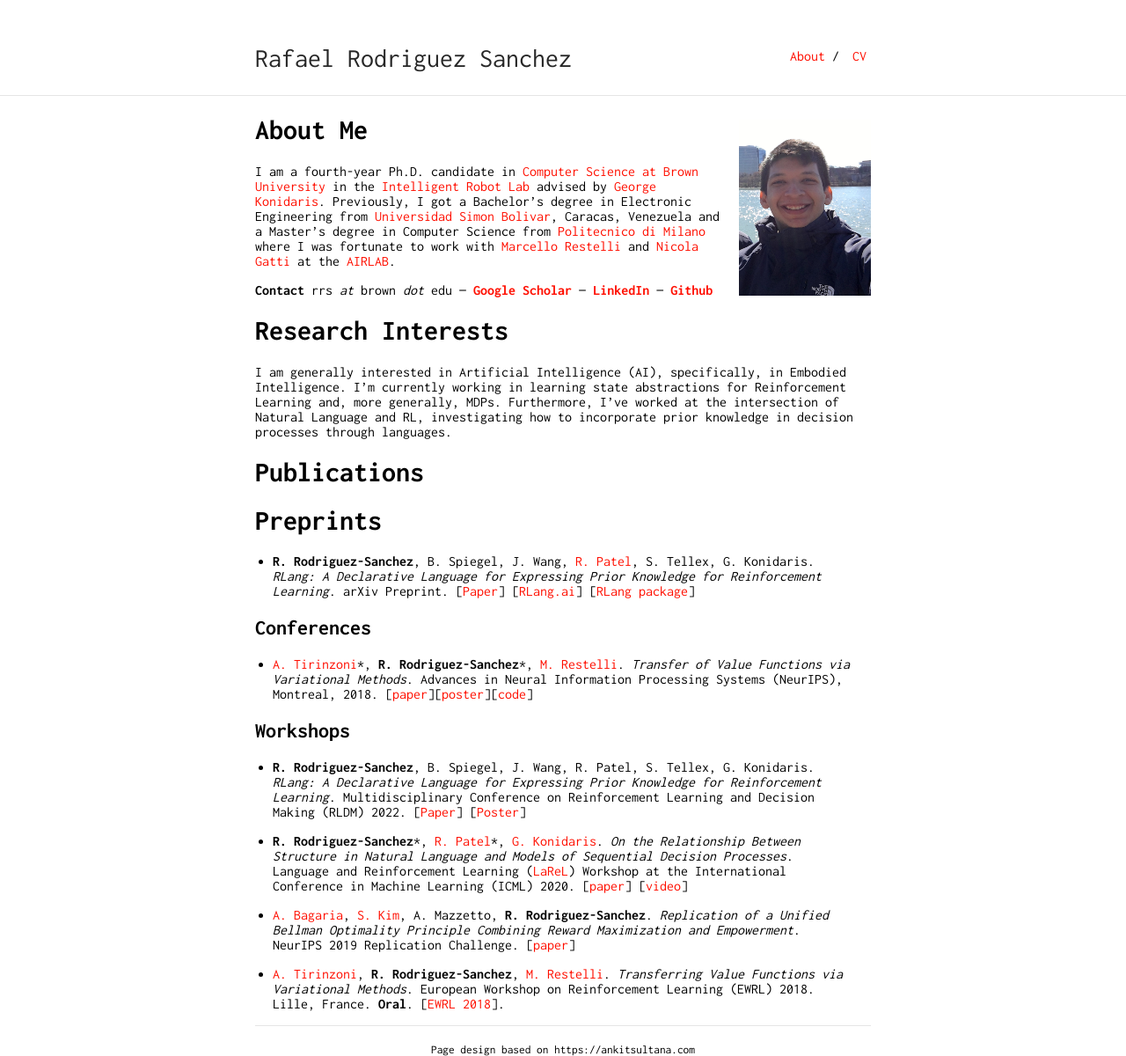
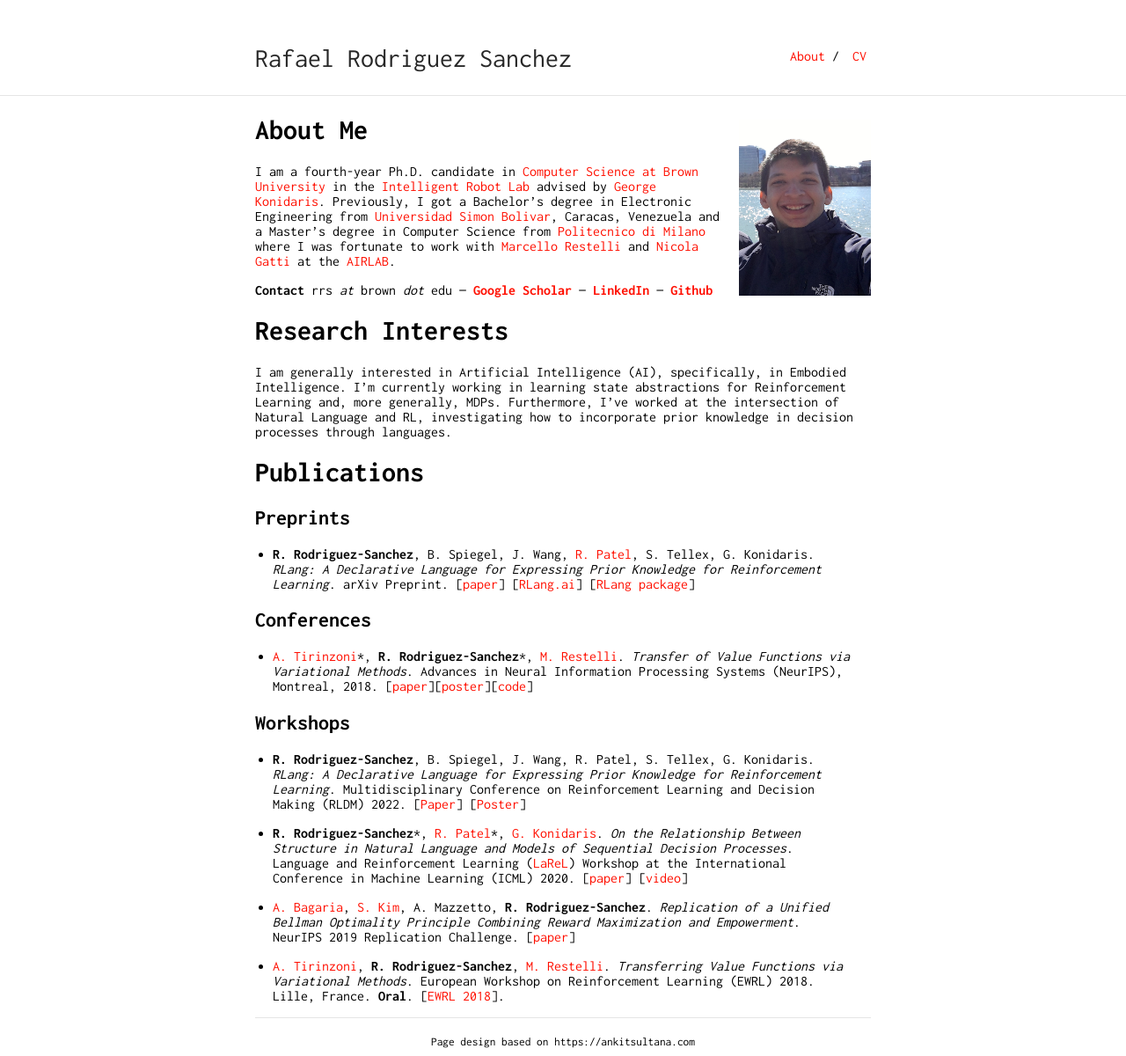
Before and after one commit to rafarodsa/rafarodsa.github.io, a Jekyll site: the page built from index.md, in a window 1280 px wide. Shown: the whole page at 88% size. Built offline with Jekyll 4.4.1, drawn with Linux system fonts in a browser that asks for light colours.

Commit message:
fix formar

```diff
--- a/index.md
+++ b/index.md
@@ -18,9 +18,9 @@ I am generally interested in Artificial Intelligence (AI), specifically, in Embo
 
 # Publications
 
-# Preprints
+## Preprints
 
-- **R. Rodriguez-Sanchez**, B. Spiegel, J. Wang, [R. Patel](http://cs.brown.edu/people/rpatel59/), S. Tellex, G. Konidaris. *RLang: A Declarative Language for Expressing Prior Knowledge for Reinforcement Learning*. arXiv Preprint. [[Paper](https://arxiv.org/abs/2208.06448)] [[RLang.ai](https://rlang.ai)] [[RLang package](https://github.com/brownirl/rlang)]
+- **R. Rodriguez-Sanchez**, B. Spiegel, J. Wang, [R. Patel](http://cs.brown.edu/people/rpatel59/), S. Tellex, G. Konidaris. *RLang: A Declarative Language for Expressing Prior Knowledge for Reinforcement Learning*. arXiv Preprint. [[paper](https://arxiv.org/abs/2208.06448)] [[RLang.ai](https://rlang.ai)] [[RLang package](https://github.com/brownirl/rlang)]
 
 
 ## **Conferences**
```
